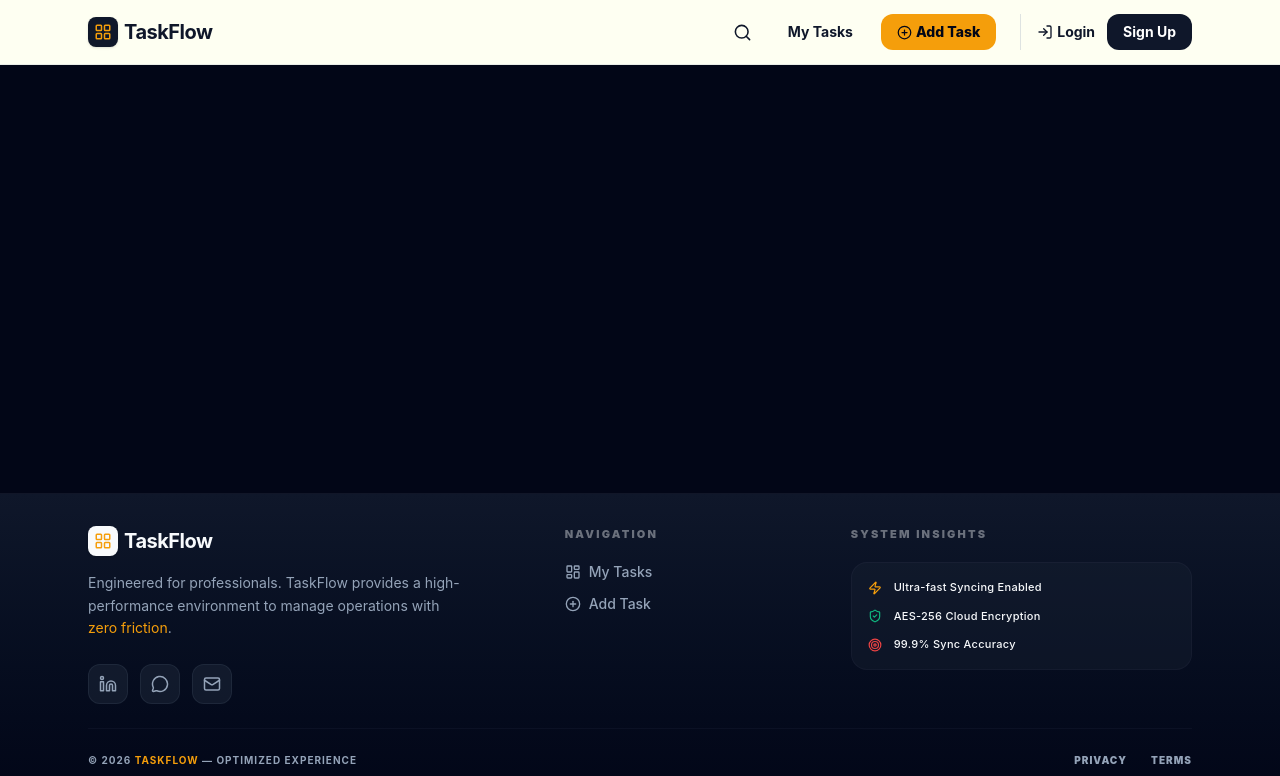
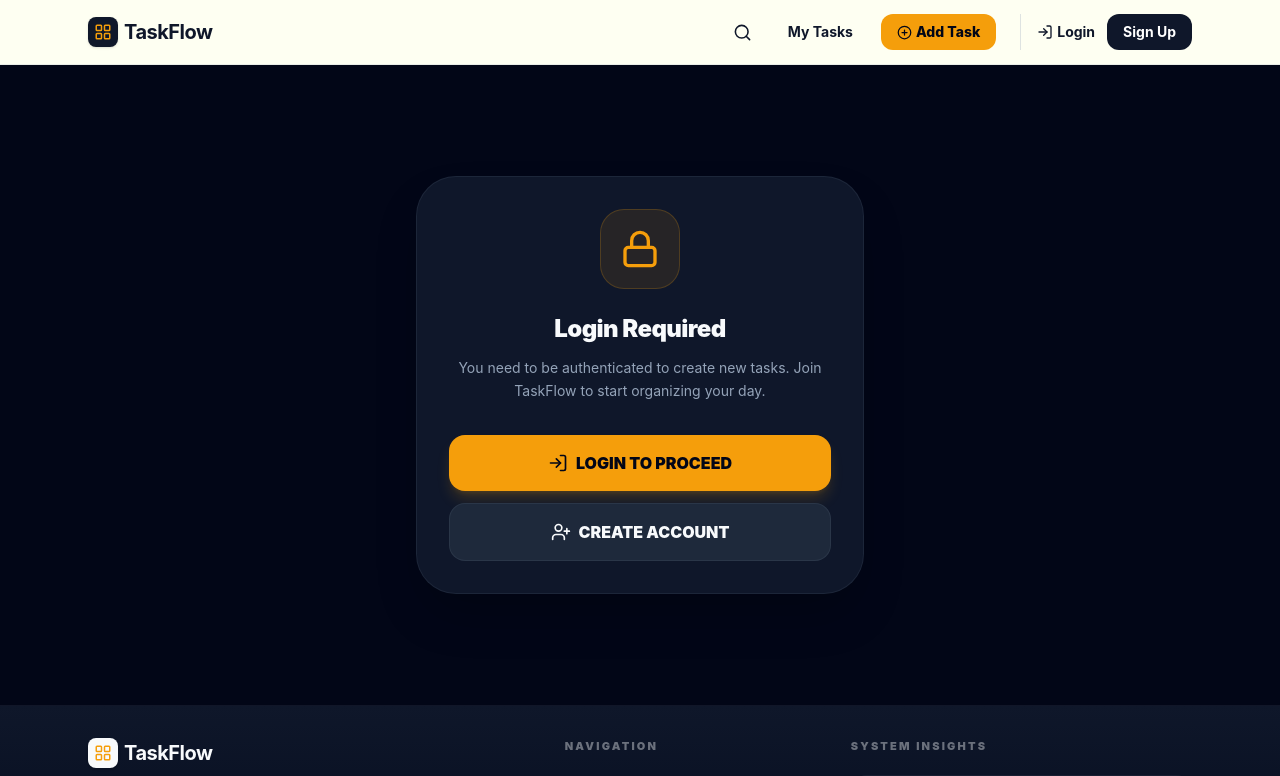
Before and after one commit to saad-aziz1/Real-Time-Task-Manager, a React (Vite) app in the folder client/: page /add in a window 1280 px wide. Shown: the top 776 px of the page. Built offline with nearby package versions, Linux system fonts and the light colour scheme.

Commit message:
feat: implement professional high-fidelity restricted access UI for unauthenticated users

```diff
--- a/client/src/components/TaskForm.jsx
+++ b/client/src/components/TaskForm.jsx
@@ -1,8 +1,8 @@
 import { useState } from 'react';
 import axios from 'axios';
-import { PlusCircle, Send } from 'lucide-react';
+import { PlusCircle, Send, Lock, LogIn, UserPlus } from 'lucide-react';
 import { useAuth } from '../context/AuthContext';
-import { useOutletContext } from 'react-router-dom';
+import { useOutletContext, Link } from 'react-router-dom';
 import toast from 'react-hot-toast';
 
 const TaskForm = () => {
@@ -38,10 +38,7 @@ const TaskForm = () => {
       );
 
       if (response.status === 201) {
-
-
         setFormData({ title: '', description: '', priority: 'Medium' });
-
 
         if (onTaskAdded) {
           onTaskAdded();
@@ -56,7 +53,35 @@ const TaskForm = () => {
     }
   };
 
-  if (!user) return null;
+  if (!user) {
+    return (
+      <div className="flex flex-col items-center justify-center min-h-[60vh] px-6 text-center">
+        <div className="bg-[#0F172A] p-8 rounded-[2.5rem] border border-[#94A3B8]/10 shadow-2xl max-w-md w-full animate-in fade-in zoom-in duration-500">
+          <div className="w-20 h-20 bg-[#F59E0B]/10 rounded-3xl flex items-center justify-center mx-auto mb-6 border border-[#F59E0B]/20">
+            <Lock size={40} className="text-[#F59E0B]" />
+          </div>
+          <h2 className="text-2xl font-black text-[#F8FAFC] mb-3 tracking-tight">Login Required</h2>
+          <p className="text-[#94A3B8] text-sm leading-relaxed mb-8">
+            You need to be authenticated to create new tasks. Join TaskFlow to start organizing your day.
+          </p>
+          <div className="flex flex-col gap-3">
+            <Link
+              to="/login"
+              className="flex items-center justify-center gap-2 py-4 bg-[#F59E0B] text-[#020617] font-black rounded-2xl transition-all hover:scale-[1.02] active:scale-95 shadow-lg shadow-[#F59E0B]/20"
+            >
+              <LogIn size={20} /> LOGIN TO PROCEED
+            </Link>
+            <Link
+              to="/signup"
+              className="flex items-center justify-center gap-2 py-4 bg-[#1E293B] text-[#F8FAFC] font-black rounded-2xl border border-[#94A3B8]/10 transition-all hover:bg-[#0F172A]"
+            >
+              <UserPlus size={20} /> CREATE ACCOUNT
+            </Link>
+          </div>
+        </div>
+      </div>
+    );
+  }
 
   return (
     <div className="w-full bg-[#020617] pt-8 px-4 md:px-8">
--- a/client/src/components/TaskList.jsx
+++ b/client/src/components/TaskList.jsx
@@ -1,6 +1,6 @@
-import React, { useEffect, useState } from 'react';
+import  { useEffect, useState } from 'react';
 import axios from 'axios';
-import { CheckCircle2, Clock, Trash2, Edit3, X, AlertCircle, ChevronDown, ChevronUp, ChevronLeft, ChevronRight } from 'lucide-react';
+import { CheckCircle2, Clock, Trash2, Edit3, X, AlertCircle, ChevronDown, ChevronUp, ChevronLeft, ChevronRight, Lock, UserPlus, LogIn } from 'lucide-react';
 import toast, { Toaster } from 'react-hot-toast';
 import { useOutletContext, Link } from 'react-router-dom';
 import { useAuth } from '../context/AuthContext';
@@ -10,7 +10,6 @@ const TaskList = () => {
   const [isEditModalOpen, setIsEditModalOpen] = useState(false);
   const [currentTask, setCurrentTask] = useState(null);
   const [expandedTasks, setExpandedTasks] = useState({});
-
 
   const [currentPage, setCurrentPage] = useState(1);
   const tasksPerPage = 6;
@@ -38,7 +37,6 @@ const TaskList = () => {
         setTasks(response.data.tasks);
       }
 
-
       if (searchQuery) setCurrentPage(1);
 
     } catch (error) {
@@ -53,12 +51,10 @@ const TaskList = () => {
     fetchTasks();
   }, [user, token, searchQuery, refresh]);
 
-  // ReadMoreToggle
   const toggleReadMore = (taskId) => {
     setExpandedTasks(prev => ({ ...prev, [taskId]: !prev[taskId] }));
   };
 
-  // DeleteLogic
   const handleDelete = async (id) => {
     try {
       await axios.delete(`http://localhost:10000/api/tasks/delete/${id}`, config);
@@ -69,7 +65,6 @@ const TaskList = () => {
     }
   };
 
-  // StatusUpdateLogic
   const handleToggleStatus = async (id, currentStatus) => {
     const newStatus = currentStatus === 'Pending' ? 'Completed' : 'Pending';
     try {
@@ -81,7 +76,6 @@ const TaskList = () => {
     }
   };
 
-  // EditModalLogic
   const openEditModal = (task) => {
     setCurrentTask({ ...task });
     setIsEditModalOpen(true);
@@ -103,7 +97,6 @@ const TaskList = () => {
     }
   };
 
-  // PaginationCalculationLogic
   const indexOfLastTask = currentPage * tasksPerPage;
   const indexOfFirstTask = indexOfLastTask - tasksPerPage;
   const currentTasks = tasks.slice(indexOfFirstTask, indexOfLastTask);
@@ -114,7 +107,36 @@ const TaskList = () => {
     window.scrollTo({ top: 0, behavior: 'smooth' });
   };
 
-  if (!user) return <div className="text-center p-20 text-[#94A3B8] font-bold">Please login.</div>;
+  if (!user) {
+    return (
+      <div className="flex flex-col items-center justify-center min-h-[70vh] px-6 text-center">
+        <div className="bg-[#0F172A] p-8 rounded-[2.5rem] border border-[#94A3B8]/10 shadow-2xl max-w-md w-full animate-in fade-in zoom-in duration-500">
+          <div className="w-20 h-20 bg-[#F59E0B]/10 rounded-3xl flex items-center justify-center mx-auto mb-6 border border-[#F59E0B]/20">
+            <Lock size={40} className="text-[#F59E0B]" />
+          </div>
+          <h2 className="text-2xl font-black text-[#F8FAFC] mb-3 tracking-tight">Access Restricted</h2>
+          <p className="text-[#94A3B8] text-sm leading-relaxed mb-8">
+            Please log in or create an account to view and manage your workspace.
+            Your tasks are waiting for you!
+          </p>
+          <div className="flex flex-col gap-3">
+            <Link
+              to="/login"
+              className="flex items-center justify-center gap-2 py-4 bg-[#F59E0B] text-[#020617] font-black rounded-2xl transition-all hover:scale-[1.02] active:scale-95 shadow-lg shadow-[#F59E0B]/20"
+            >
+              <LogIn size={20} /> LOGIN TO PROCEED
+            </Link>
+            <Link
+              to="/signup"
+              className="flex items-center justify-center gap-2 py-4 bg-[#1E293B] text-[#F8FAFC] font-black rounded-2xl border border-[#94A3B8]/10 transition-all hover:bg-[#0F172A]"
+            >
+              <UserPlus size={20} /> CREATE ACCOUNT
+            </Link>
+          </div>
+        </div>
+      </div>
+    );
+  }
 
   return (
     <div className="p-4 md:p-8 bg-[#020617] min-h-screen text-[#F8FAFC]">
@@ -192,7 +214,6 @@ const TaskList = () => {
         )}
       </div>
 
-      {/* Pagination  */}
       {totalPages > 1 && (
         <div className="max-w-4xl mx-auto mt-12 flex justify-center items-center gap-2">
           <button
@@ -227,7 +248,6 @@ const TaskList = () => {
         </div>
       )}
 
-      {/* Edit Modal */}
       {isEditModalOpen && (
         <div className="fixed inset-0 bg-[#020617]/95 backdrop-blur-sm flex items-center justify-center z-50 p-4">
           <div className="bg-[#0F172A] border border-[#94A3B8]/20 w-full max-w-lg rounded-3xl p-8 shadow-2xl">
```
